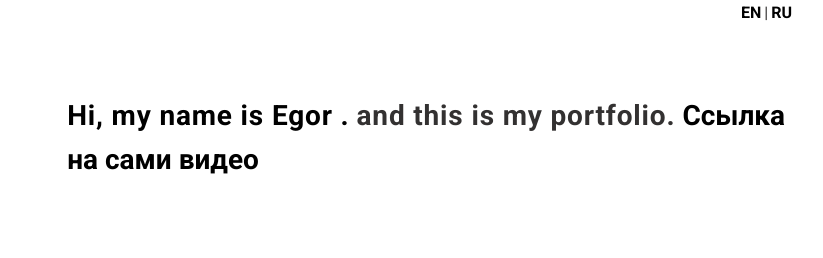
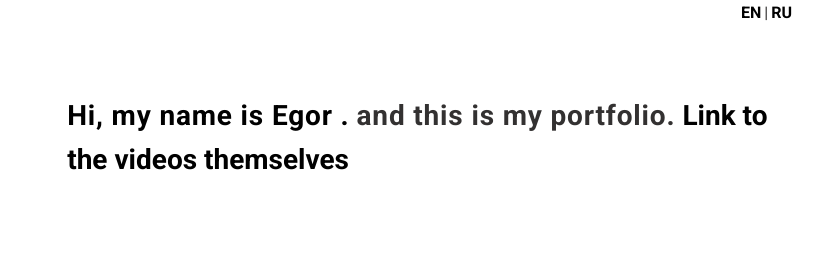
Before and after one commit to Egorka-Koleda/egorka-koleda.github.io, a plain HTML site: page index.html in a window 1280 px wide. Shown: the top 258 px of the page, without its empty margins (228-1051 px from the left). Drawn offline with Linux system fonts and the light colour scheme.

Commit message:
Update index.html

```diff
--- a/index.html
+++ b/index.html
@@ -25,7 +25,7 @@
                         <a href="/"> Hi, my name is Egor .</a>
                     </span>
                 <span class="content__description">and this is my portfolio.</span>
-                <a href="https://drive.google.com/drive/folders/1K5Sm9Ra8isboinyhX6GEc_JZBvmSwMqE">Ссылка на сами видео</a>
+                <a href="https://drive.google.com/drive/folders/1K5Sm9Ra8isboinyhX6GEc_JZBvmSwMqE">Link to the videos themselves</a>
             </div>
         </div>
         <div class="content__main">
```
